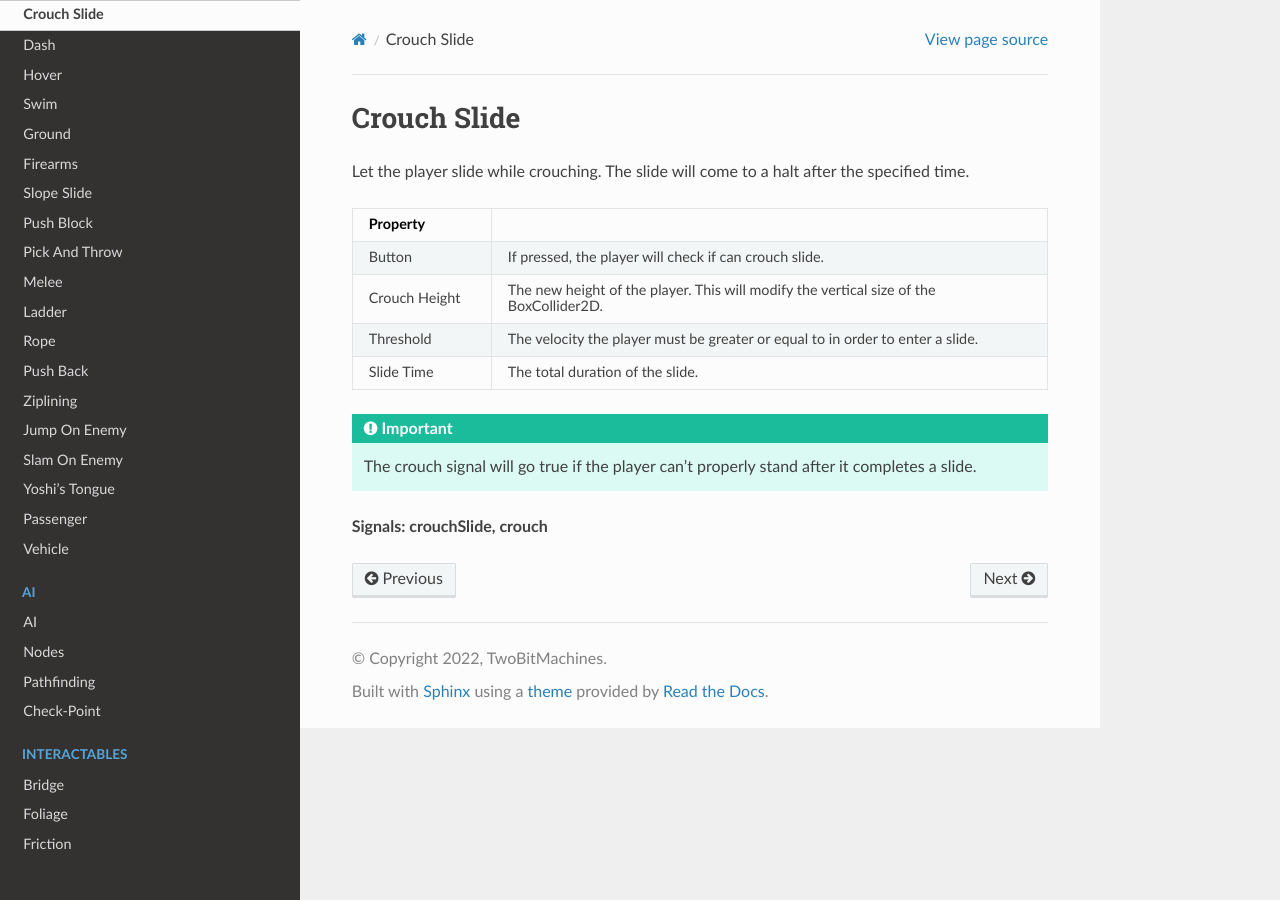
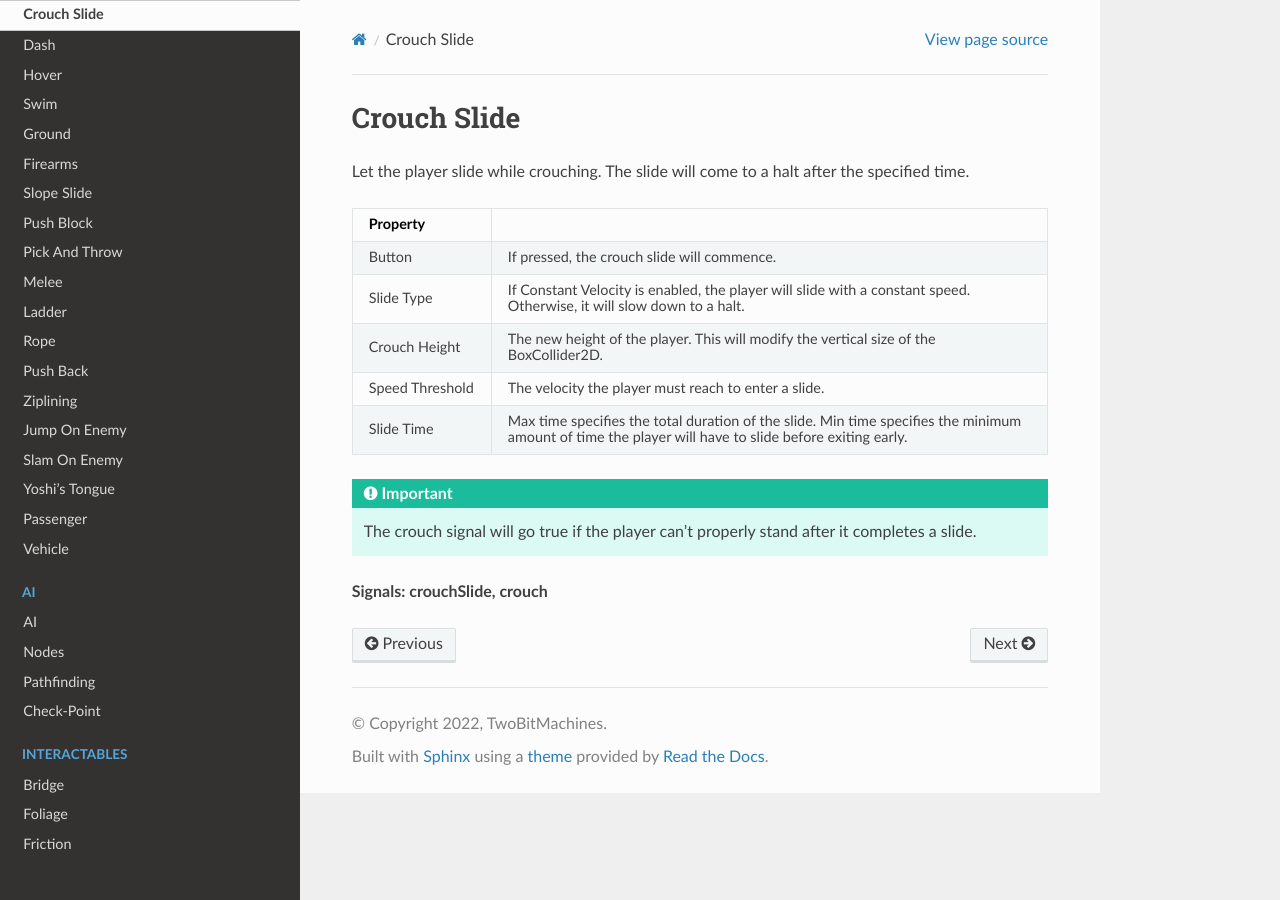
Before and after one commit to TwoBitMachines/FlareEngineDocs, a Sphinx documentation site: the page built from source/playerAbilities/crouchSlide.rst, in a window 1280 px wide. Built offline with Sphinx 7.4.7 and the Read the Docs theme 2.0.0, drawn with Linux system fonts in a browser that asks for light colours.

Commit message:
Crouch Slide update

```diff
--- a/source/AI/ai.rst
+++ b/source/AI/ai.rst
@@ -77,6 +77,8 @@ Composite Node
 This node runs a list of child nodes. Composite nodes come in different types, and the type will determine how these child nodes are executed.
 For example, a Sequence will run its child nodes in sequence until it finds one that returns Failure. A Parallel will run
 all its children at the same time.
+
+Each composite node also has the option to enable a default animation signal.
 
 Decorator Node
 --------------
--- a/source/AI/nodes.rst
+++ b/source/AI/nodes.rst
@@ -13,6 +13,9 @@ of the node's purpose. For more information on the node, hit the show informatio
 
    * - Follow Graph Points
      - Navigate to points with the specified speed. Target must be TargetPoints.
+
+   * - Follow Platform Walls
+     - The AI will walk around platforms or walls, cutting corners. A probability of 1 will ensure it always moves to the next corner or it might change direction.
 
    * - Follow Target
      - The AI will follow the specified target.
@@ -52,6 +55,9 @@ of the node's purpose. For more information on the node, hit the show informatio
 
    * - Idle
      - Sometimes it's useful to have an action where the AI just waits idly.
+
+   * - Indefinite Walk
+     - If the AI hits a wall or air gap, it will change walking direction..
 
    * - Melee Attack
      - Perform a melee attack.
--- a/source/playerAbilities/crouchSlide.rst
+++ b/source/playerAbilities/crouchSlide.rst
@@ -11,16 +11,19 @@ Let the player slide while crouching. The slide will come to a halt after the sp
      -
 
    * - Button
-     - If pressed, the player will check if can crouch slide.
+     - If pressed, the crouch slide will commence.
+
+   * - Slide Type
+     - If Constant Velocity is enabled, the player will slide with a constant speed. Otherwise, it will slow down to a halt.
 
    * - Crouch Height
      - The new height of the player. This will modify the vertical size of the BoxCollider2D.
 
-   * - Threshold
-     - The velocity the player must be greater or equal to in order to enter a slide.
+   * - Speed Threshold
+     - The velocity the player must reach to enter a slide.
 
    * - Slide Time
-     - The total duration of the slide.
+     - Max time specifies the total duration of the slide. Min time specifies the minimum amount of time the player will have to slide before exiting early.
 
 .. important::
    The crouch signal will go true if the player can't properly stand after it completes a slide.
```
